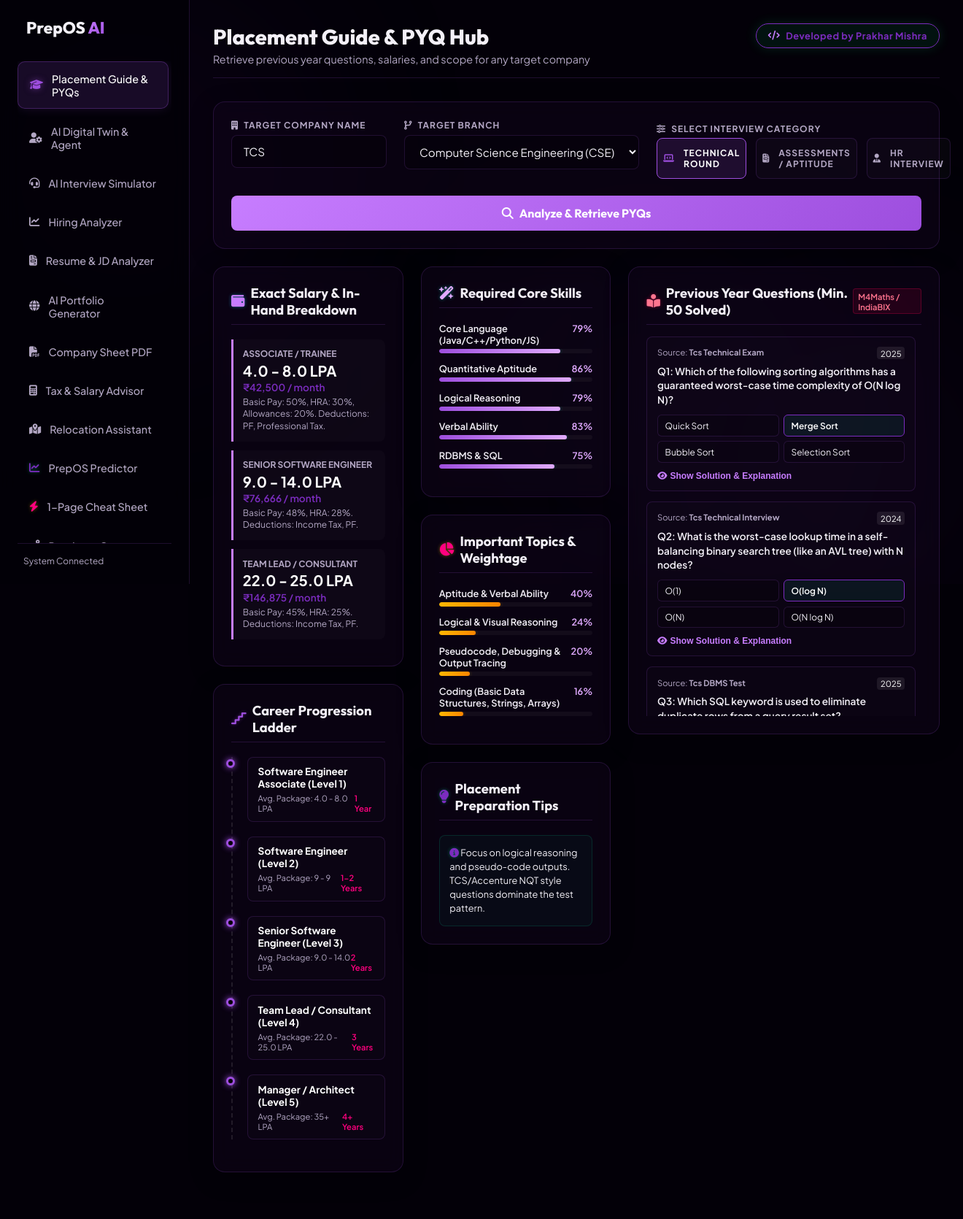
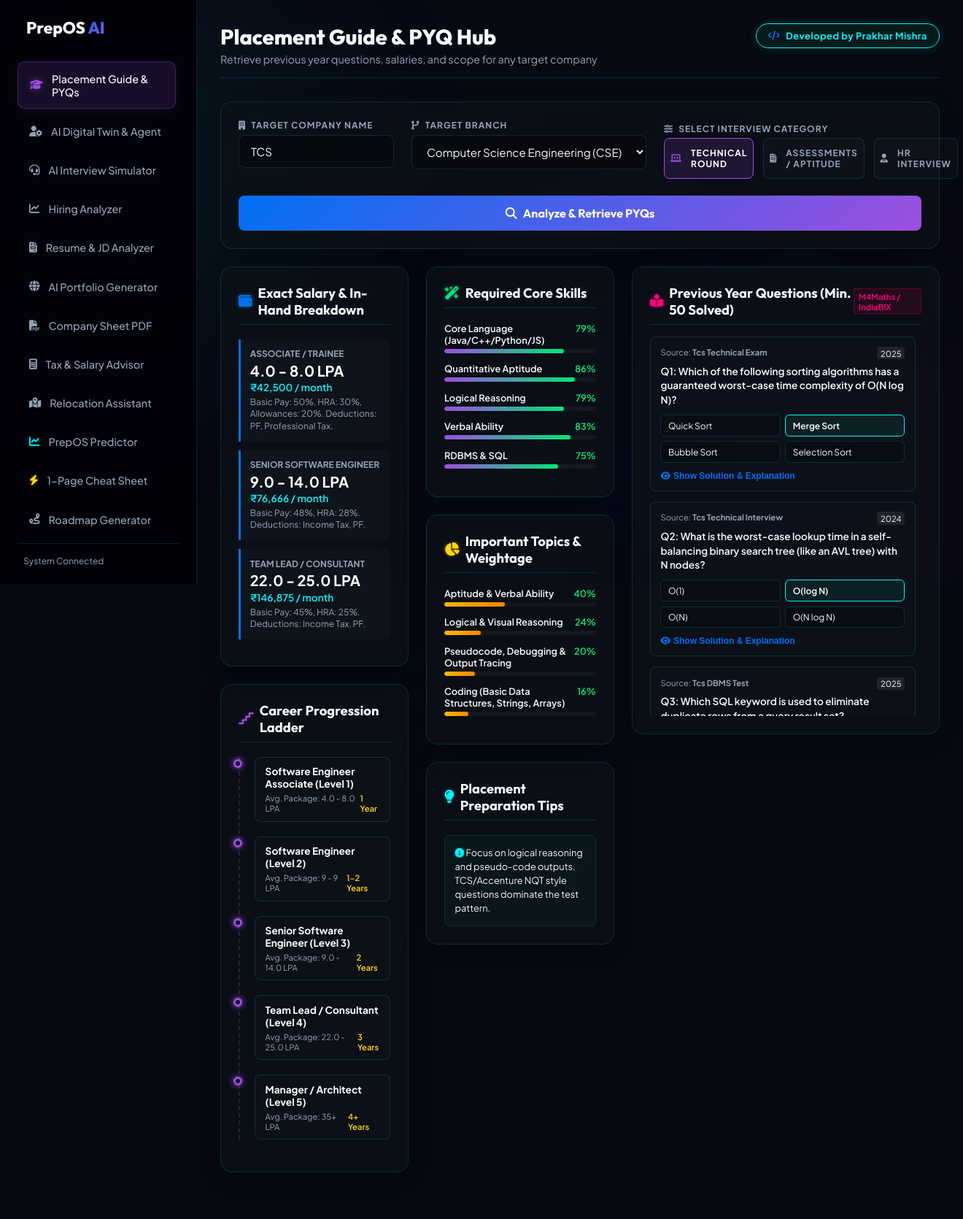
Before and after one commit to prakharmishra00000-cell/placement-prep-ai, a Flask app: page / in a window 1320 px wide. Shown: the whole page at 73% size. Run offline with Flask 3, Linux system fonts and the light colour scheme; data that the repository does not hold is empty; some libraries are stand-ins or nearby versions.

Commit message:
Update CSS styling tokens to premium cyber-neon high-contrast values

```diff
--- a/static/style.css
+++ b/static/style.css
@@ -15,29 +15,29 @@
 }
 @property --border-color {
   syntax: '<color>';
-  initial-value: rgba(157, 78, 221, 0.18);
+  initial-value: rgba(0, 242, 254, 0.15);
   inherits: true;
 }
 @property --border-glow {
   syntax: '<color>';
-  initial-value: rgba(157, 78, 221, 0.35);
+  initial-value: rgba(0, 242, 254, 0.3);
   inherits: true;
 }
 
 :root {
-    --bg-dark: #030008;
-    --card-bg: rgba(18, 5, 30, 0.45);
-    --border-color: rgba(157, 78, 221, 0.18);
-    --border-glow: rgba(157, 78, 221, 0.35);
-    --text-primary: #f3f0f7;
-    --text-muted: #b3a7c4;
-    --sidebar-width: 260px;
-    --neon-blue: #c77dff;
+    --bg-dark: #070913;
+    --card-bg: rgba(13, 17, 23, 0.65);
+    --border-color: rgba(0, 242, 254, 0.15);
+    --border-glow: rgba(0, 242, 254, 0.3);
+    --text-primary: #f8fafc;
+    --text-muted: #94a3b8;
+    --sidebar-width: 270px;
+    --neon-blue: #0070f3;
     --neon-purple: #9d4ede;
-    --neon-green-glow: #e0aaff;
-    --neon-yellow: #ff007f;
-    --neon-pink: #ff758f;
-    --neon-cyan: #7b2cbf;
+    --neon-green-glow: #00e676;
+    --neon-yellow: #ffd700;
+    --neon-pink: #ff007f;
+    --neon-cyan: #00f2fe;
     --font-heading: 'Outfit', sans-serif;
     --font-body: 'Plus Jakarta Sans', sans-serif;
 }
```
